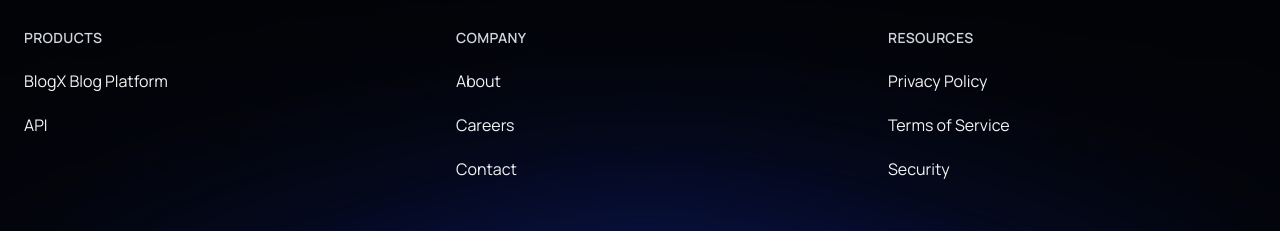
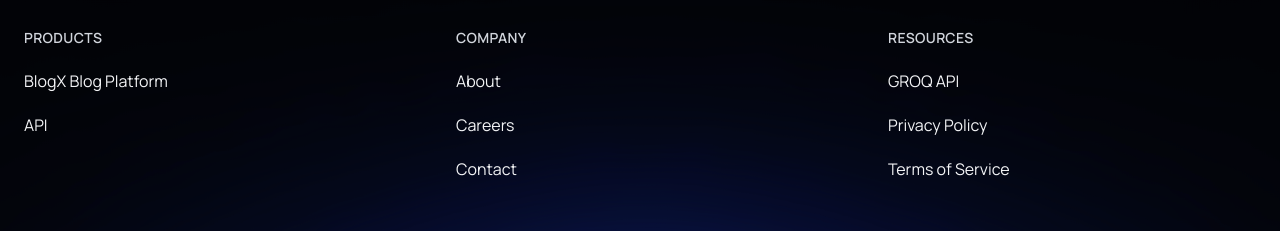
Before and after one commit to MohdShayan/blogs-frontend, a React (Vite) app: page / in a window 1280 px wide. Shown: the part 2655-2886 px from the top of the page. Built offline with nearby package versions, Linux system fonts and the light colour scheme; no server answers.

Commit message:
updated links in the footer

```diff
--- a/src/Components/Footer.jsx
+++ b/src/Components/Footer.jsx
@@ -62,7 +62,7 @@ const Footer = () => {
               <div>
                 <a
                   className="hover:underline hover:text-indigo-400 transition-colors duration-300 cursor-pointer"
-                  href="/careers"
+                  href="#"
                 >
                   Careers
                 </a>
@@ -70,7 +70,7 @@ const Footer = () => {
               <div>
                 <a
                   className="hover:underline hover:text-indigo-400 transition-colors duration-300 cursor-pointer"
-                  href="/contact"
+                  href="#"
                 >
                   Contact
                 </a>
@@ -88,7 +88,15 @@ const Footer = () => {
               <div>
                 <a
                   className="hover:underline hover:text-indigo-400 transition-colors duration-300 cursor-pointer"
-                  href="/privacy-policy"
+                  href="https://console.groq.com/home" target="_blank" rel="noopener noreferrer"
+                >
+                  GROQ API
+                </a>
+              </div>
+              <div>
+                <a
+                  className="hover:underline hover:text-indigo-400 transition-colors duration-300 cursor-pointer"
+                  href="/#"
                 >
                   Privacy Policy
                 </a>
@@ -96,19 +104,12 @@ const Footer = () => {
               <div>
                 <a
                   className="hover:underline hover:text-indigo-400 transition-colors duration-300 cursor-pointer"
-                  href="/terms"
+                  href="/#"
                 >
                   Terms of Service
                 </a>
               </div>
-              <div>
-                <a
-                  className="hover:underline hover:text-indigo-400 transition-colors duration-300 cursor-pointer"
-                  href="/security"
-                >
-                  Security
-                </a>
-              </div>
+
             </div>
           </div>
         </div>
```
